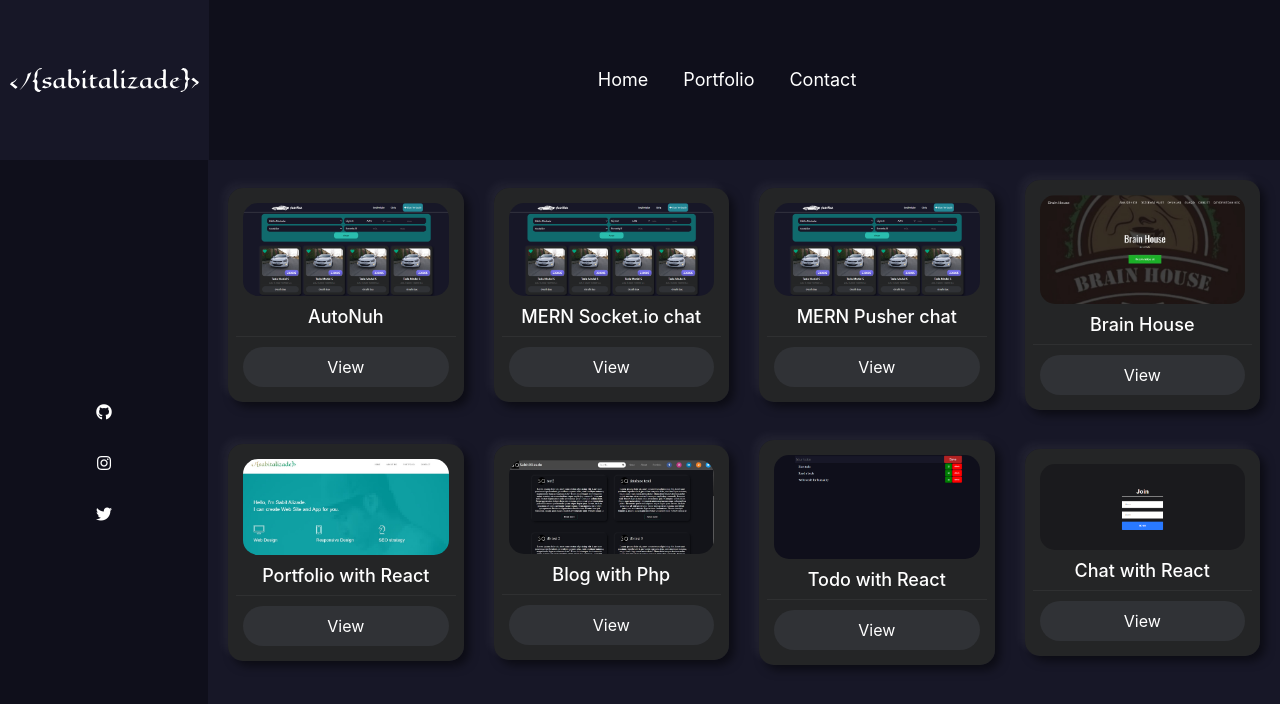
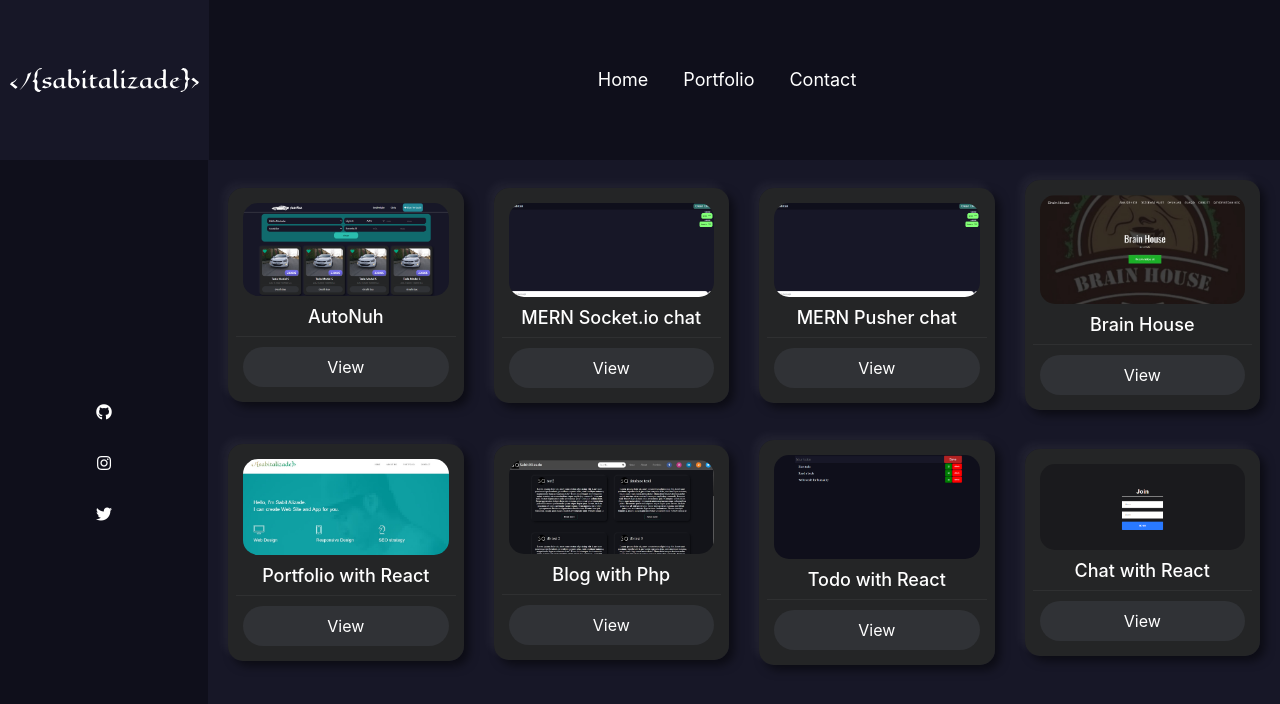
Before and after one commit to sabitalizade/sabitonepage, a React (Create React App) app: page /portfolio in a window 1280 px wide. Shown: the top 704 px of the page. Built offline with nearby package versions, Linux system fonts and the light colour scheme.

Commit message:
2 chat app added manuely

```diff
--- a/src/components/Portfolio.js
+++ b/src/components/Portfolio.js
@@ -36,7 +36,7 @@ function Portfolio() {
                 href="https://sasocket.vercel.app/"
                 class="image"
               >
-                <img loading="lazy" src="img/19.png" alt="MERN Socket.io chat"></img>
+                <img loading="lazy" src="img/25.png" alt="MERN Socket.io chat"></img>
               </a>
               <span className="title">MERN Socket.io chat</span>
               <div className="actions">
@@ -58,7 +58,7 @@ function Portfolio() {
                 href="https://sachat.vercel.app/"
                 class="image"
               >
-                <img loading="lazy" src="img/19.png" alt="MERN Pusher chat"></img>
+                <img loading="lazy" src="img/25.png" alt="MERN Pusher chat"></img>
               </a>
               <span className="title">MERN Pusher chat</span>
               <div className="actions">
```
Also changed, not shown: public/img/25.png (added).
